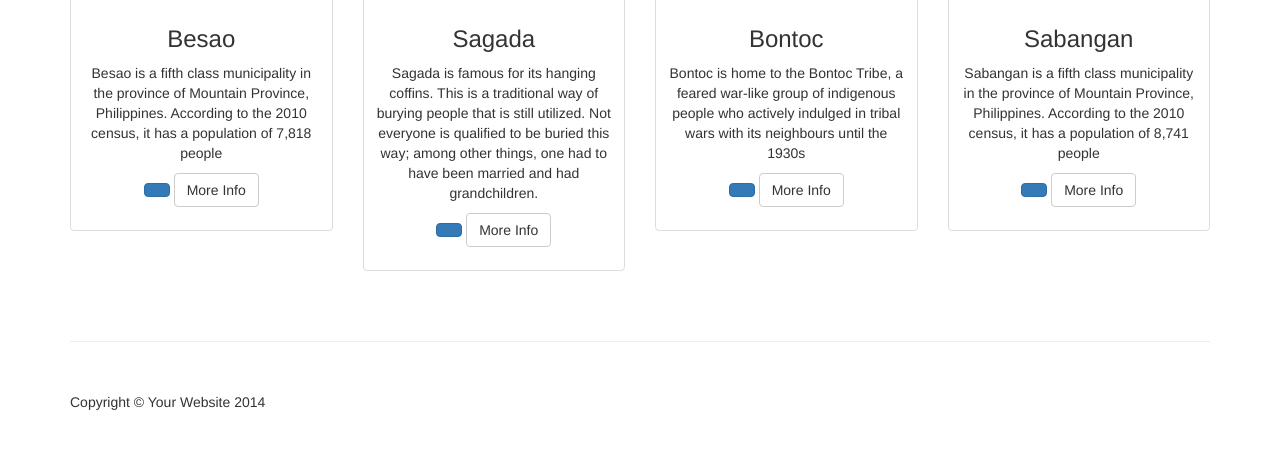
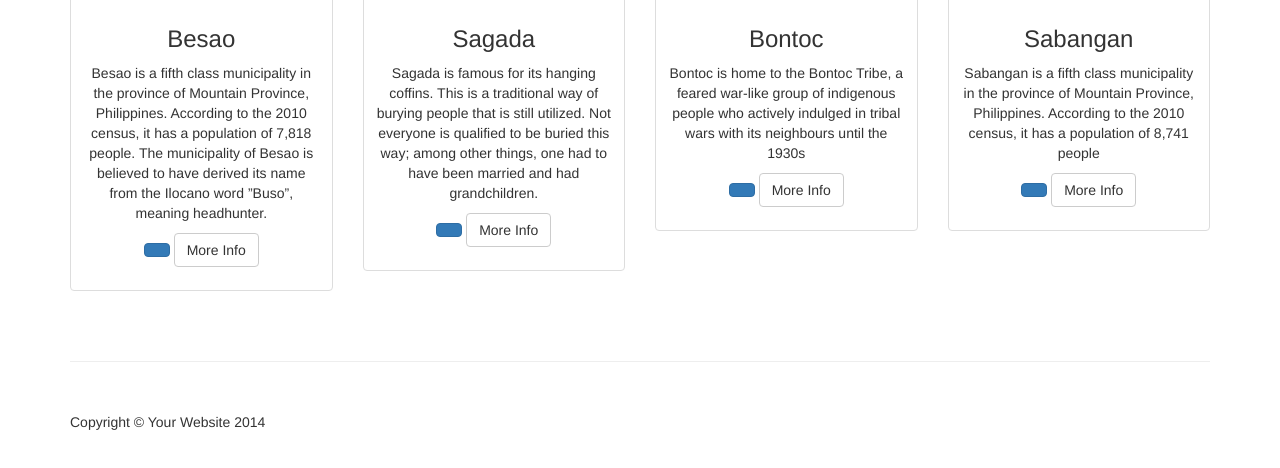
Before and after one commit to lorraineudanga/ecommerce.github.io, a plain HTML site: page index.html in a window 1280 px wide. Shown: the part 843-1311 px from the top of the page. Drawn offline with Linux system fonts and the light colour scheme.

Commit message:
Update index.html

```diff
--- a/index.html
+++ b/index.html
@@ -89,7 +89,7 @@
                     <img src="http://mountainprovince.net/wp-content/uploads/2010/12/Picture11.png" alt="">
                     <div class="caption">
                         <h3>Besao</h3>
-                        <p>Besao is a fifth class municipality in the province of Mountain Province, Philippines. According to the 2010 census, it has a population of 7,818 people</p>
+                        <p>Besao is a fifth class municipality in the province of Mountain Province, Philippines. According to the 2010 census, it has a population of 7,818 people. The municipality of Besao is believed to have derived its name from the Ilocano word ”Buso”, meaning headhunter.</p>
                         <p>
                             <a href="#" class="btn btn-primary"></a> <a href="#" class="btn btn-default">More Info</a>
                         </p>
```
